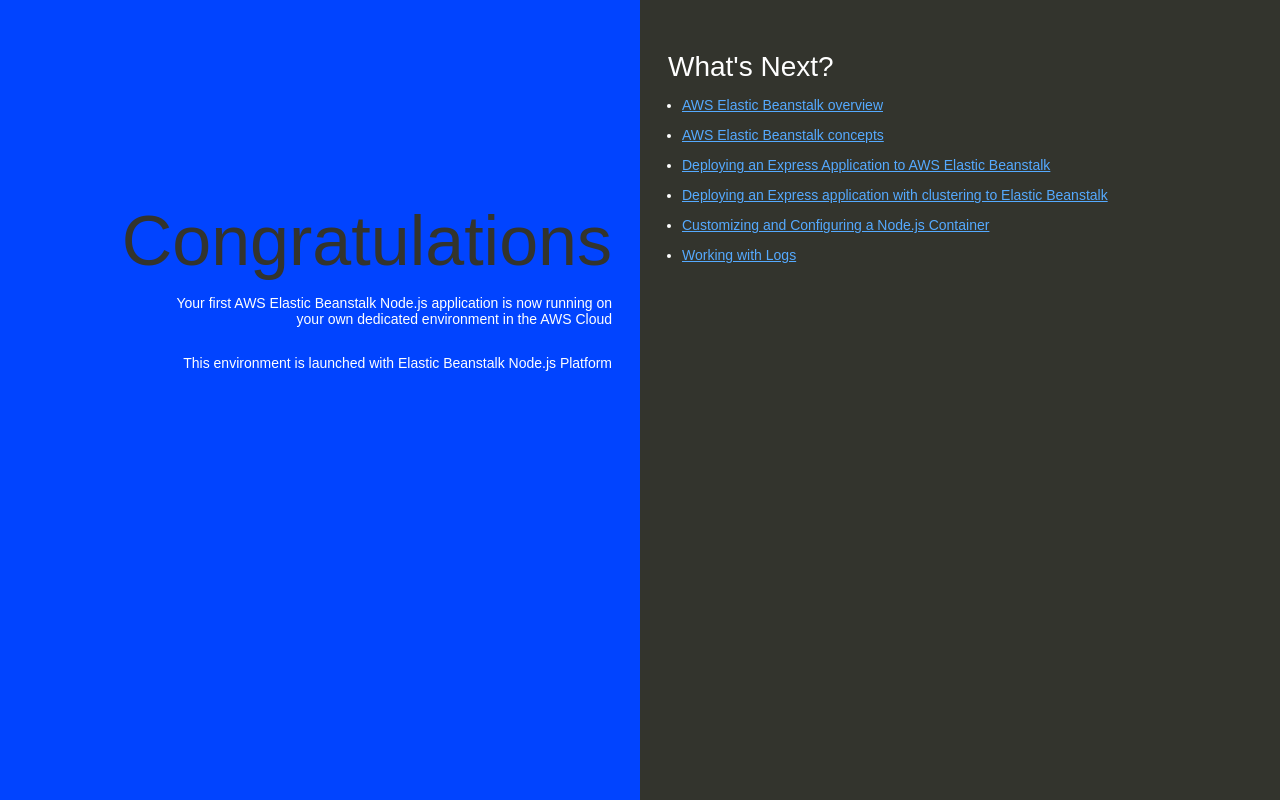
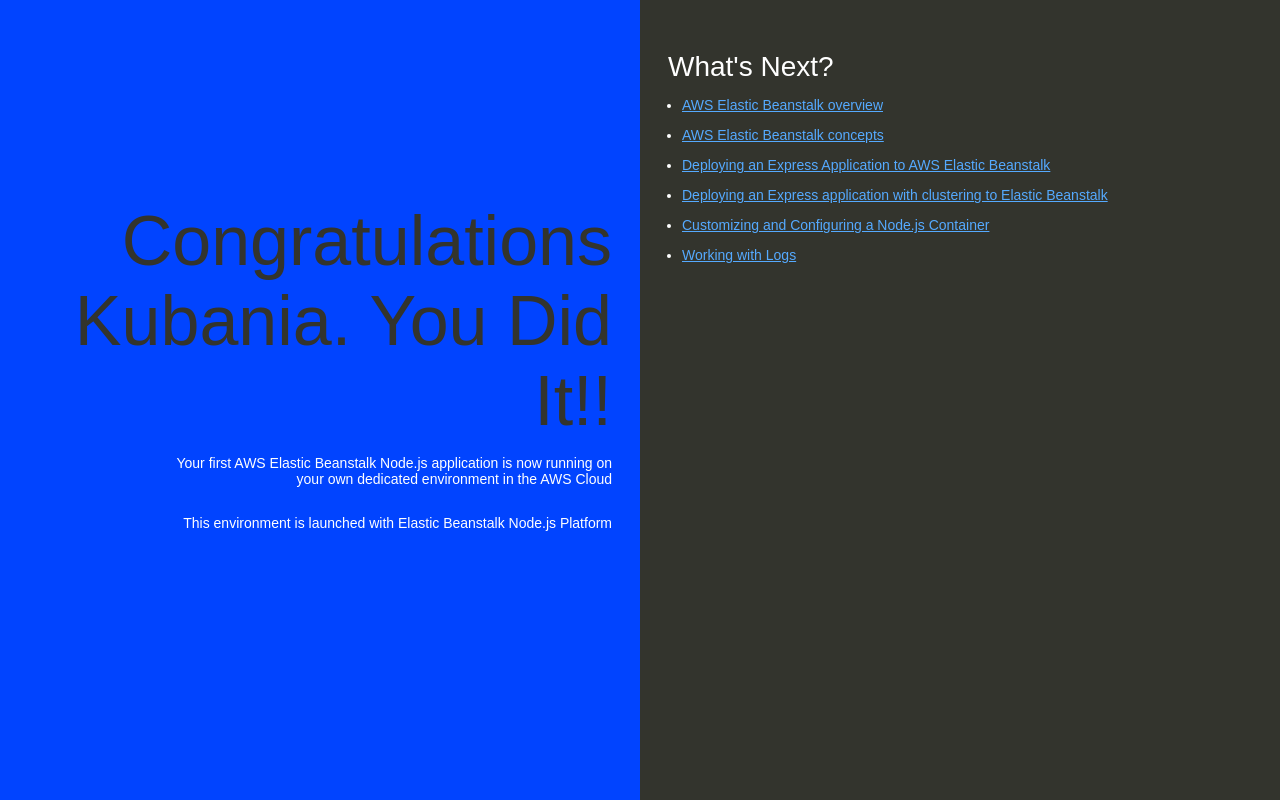
Before and after one commit to Kubania/ElasticBeanStalk-lab, a website: page index.html in a window 1280 px wide. Drawn offline with Linux system fonts and the light colour scheme.

Commit message:
Added my name

```diff
--- a/index.html
+++ b/index.html
@@ -74,7 +74,7 @@
   </head>
   <body>
     <div class="textColumn">
-      <h1>Congratulations</h1>
+      <h1>Congratulations Kubania. You Did It!!</h1>
       <p>Your first AWS Elastic Beanstalk Node.js application is now running on your own dedicated environment in the AWS Cloud</p>
       <p>This environment is launched with Elastic Beanstalk Node.js Platform</p>
     </div>
```
